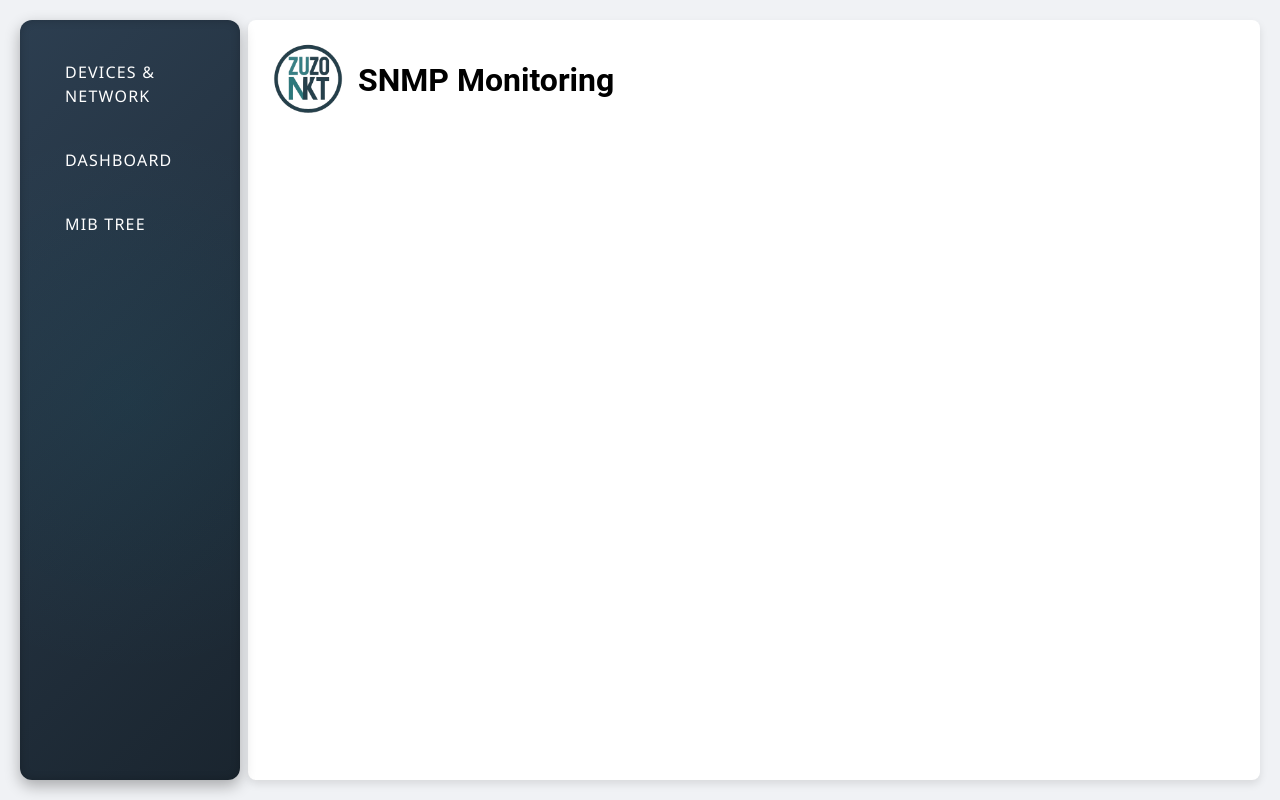
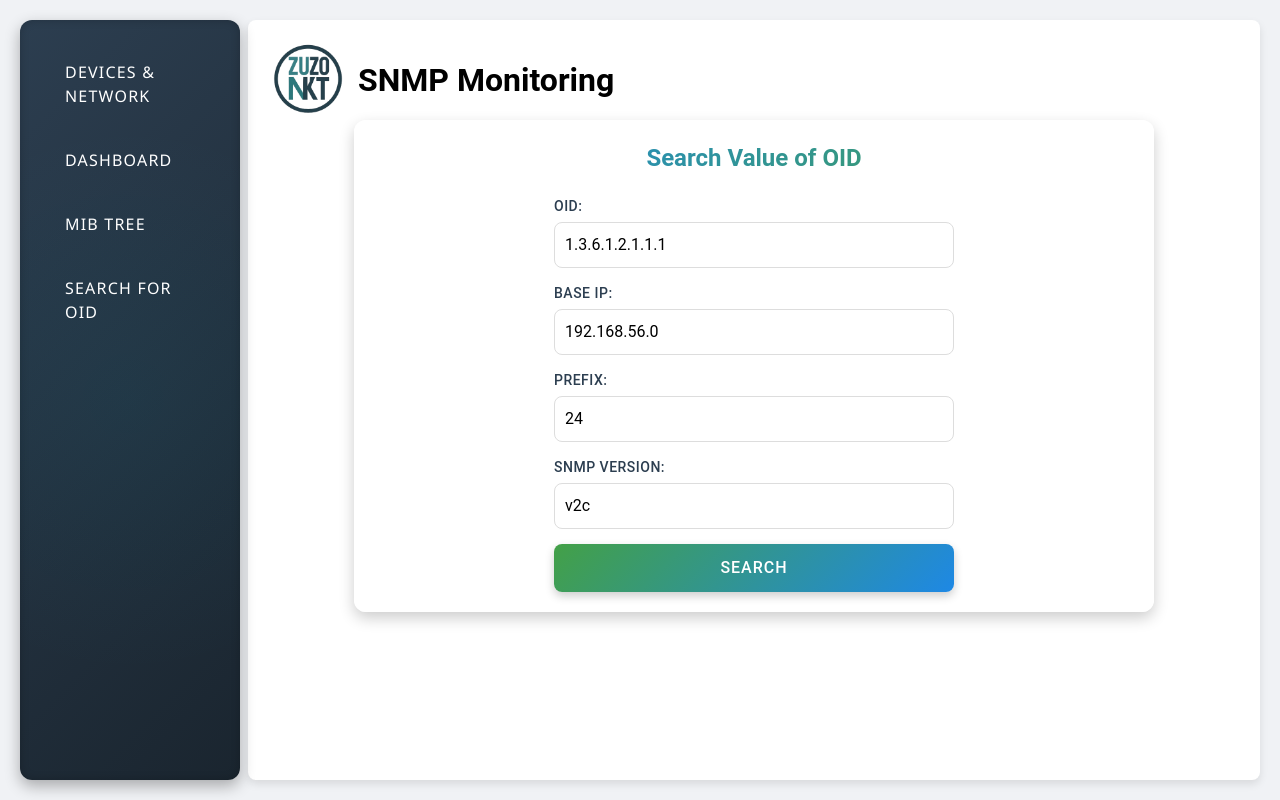
Before and after one commit to Toan235626/SnmpMonitoring, a Vue app in the folder frontend/client/: page /search-oid in a window 1280 px wide. Built offline with nearby package versions, Linux system fonts and the light colour scheme.

Commit message:
Add Search for OID Tab & fix CSS of MIB Tree

```diff
--- a/frontend/client/src/components/DeviceTab.vue
+++ b/frontend/client/src/components/DeviceTab.vue
@@ -21,14 +21,14 @@
         variant="outlined"
         class="search-input"
       />
-      <v-select
+      <!-- <v-select
         v-model="version"
         label="SNMP Version"
         :items="['1', '2c', '3']"
         variant="outlined"
         class="search-input"
         @update:modelValue="onVersionChange"
-      />
+      /> -->
       <template v-if="version === '3'">
         <v-select
           v-model="securityLevel"
--- a/frontend/client/src/components/DevicesNetwork.vue
+++ b/frontend/client/src/components/DevicesNetwork.vue
@@ -40,7 +40,7 @@
         <v-card-title>Scan Devices</v-card-title>
         <v-card-text>
           <v-form ref="form">
-            <v-text-field
+            <!-- <v-text-field
               v-model="scanForm.baseIp"
               label="Base IP (e.g., 192.168.5)"
               :rules="[(v) => !!v || 'Base IP is required']"
@@ -49,7 +49,7 @@
               v-model="scanForm.prefix"
               label="IP Prefix (e.g., 24)"
               :rules="[(v) => !!v || 'IP Prefix is required']"
-            />
+            /> -->
             <v-text-field
               v-model="scanForm.community"
               label="Community String"
--- a/frontend/client/src/components/MibNode.vue
+++ b/frontend/client/src/components/MibNode.vue
@@ -12,9 +12,9 @@
           :class="node.expanded ? 'fas fa-chevron-down' : 'fas fa-chevron-right'"
         ></i>
         {{ node.name || 'Unnamed' }} ({{ node.oid || 'N/A' }})
-        <span v-if="node.value && node.category === 'scalar'" class="value">
-          : {{ node.value }}
-        </span>
+        <div v-if="node.value" class="value">
+          {{ node.value }}
+        </div>
       </span>
       <div v-if="showDetails && (node.description || node.value)" class="details">
         <p v-if="node.description"><strong>Description:</strong> {{ node.description }}</p>
@@ -160,13 +160,18 @@ ul {
   margin-left: 25px;
   padding: 5px 0;
 }
-.value {
-  color: #00ff88;
-  font-size: 1em;
-  font-style: italic;
-  background: rgba(0, 255, 136, 0.1);
-  padding: 2px 6px;
-  border-radius: 4px;
+  .value {
+  font-weight: 500;
+  color: #000000;
+  background: linear-gradient(
+    135deg,
+    #ffffff,
+    #ffffff
+  );
+  padding: 5px 10px;
+  border-radius: 6px;
+  box-shadow: 0 2px 4px rgba(0, 0, 0, 0.1);
+  transition: all 0.3s ease;
 }
 .details {
   padding: 10px 15px;
--- /dev/null
+++ b/frontend/client/src/components/SearchOIDPage.vue
@@ -0,0 +1,272 @@
+<template>
+    <div class="search-oid-container">
+      <h2 class="page-title">Search Value of OID</h2>
+      <form @submit.prevent="searchOid" class="search-form">
+        <div class="form-group">
+          <label for="oid">OID:</label>
+          <input v-model="oid" id="oid" placeholder="Enter OID (e.g., 1.3.6.1.2.1.1.1.0)" required />
+        </div>
+        <div class="form-group">
+          <label for="baseIp">Base IP:</label>
+          <input v-model="baseIp" id="baseIp" placeholder="e.g., 192.168.1.0" required />
+        </div>
+        <div class="form-group">
+          <label for="prefix">Prefix:</label>
+          <input v-model="prefix" id="prefix" placeholder="e.g., 24" required />
+        </div>
+        <div class="form-group">
+          <label for="version">SNMP Version:</label>
+          <select v-model="version" id="version">
+            <option value="1">v1</option>
+            <option value="2c">v2c</option>
+            <option value="3">v3</option>
+          </select>
+        </div>
+        <div v-if="version === '3'" class="snmp-v3-fields">
+          <div class="form-group">
+            <label for="authUsername">Auth Username:</label>
+            <input v-model="authUsername" id="authUsername" placeholder="Enter username" />
+          </div>
+          <div class="form-group">
+            <label for="authPass">Auth Password:</label>
+            <input v-model="authPass" id="authPass" type="password" placeholder="Enter auth password" />
+          </div>
+          <div class="form-group">
+            <label for="privPass">Privacy Password:</label>
+            <input v-model="privPass" id="privPass" type="password" placeholder="Enter privacy password" />
+          </div>
+        </div>
+        <button type="submit" class="search-btn">Search</button>
+      </form>
+
+      <!-- Bảng hiển thị kết quả -->
+      <table v-if="devices.length" class="result-table">
+        <thead>
+          <tr>
+            <th>Device IP</th>
+            <th>Device Name</th>
+            <th>Value</th>
+          </tr>
+        </thead>
+        <tbody>
+          <tr v-for="device in devices" :key="device.deviceIp">
+            <td>{{ device.deviceIp }}</td>
+            <td>{{ device.name }}</td>
+            <td>{{ device.value }}</td>
+          </tr>
+        </tbody>
+      </table>
+      <p v-else-if="searched && !devices.length" class="no-results">
+        No devices found for the specified OID.
+      </p>
+    </div>
+  </template>
+
+  <script>
+  import axios from 'axios';
+
+  export default {
+    data() {
+      return {
+        oid: '1.3.6.1.2.1.1.1',
+        baseIp: '192.168.56.0',
+        prefix: '24',
+        version: '2c',
+        community: 'public',
+        port: 161,
+        authUsername: '',
+        authPass: '',
+        privPass: '',
+        devices: [],
+        searched: false,
+      };
+    },
+    methods: {
+      async searchOid() {
+        try {
+          const params = {
+            baseIp: this.baseIp,
+            prefix: this.prefix,
+            community: this.community,
+            port: this.port,
+            version: this.version,
+            oid: this.oid,
+          };
+
+          if (this.version === '3') {
+            params.authUsername = this.authUsername;
+            params.authPass = this.authPass;
+            params.privPass = this.privPass;
+          }
+
+          const response = await axios.post('api/device-scan/scan-subnet', null, { params });
+          this.devices = response.data;
+          this.searched = true;
+        } catch (error) {
+          console.error('Error searching OID:', error);
+          this.devices = [];
+          this.searched = true;
+        }
+      },
+    },
+  };
+  </script>
+
+  <style scoped>
+  .search-oid-container {
+    max-width: 800px;
+    margin: 0 auto;
+    padding: 20px;
+    background: rgba(255, 255, 255, 0.95);
+    border-radius: 12px;
+    box-shadow: 0 6px 15px rgba(0, 0, 0, 0.2);
+    animation: fadeIn 0.5s ease-in;
+  }
+
+  .page-title {
+    font-size: 24px;
+    font-weight: 600;
+    color: #2c3e50;
+    text-align: center;
+    margin-bottom: 20px;
+    background: linear-gradient(135deg, #1e88e5, #43a047);
+    background-clip: text;
+    -webkit-background-clip: text;
+    -webkit-text-fill-color: transparent;
+  }
+
+  .search-form {
+    display: flex;
+    flex-direction: column;
+    gap: 15px;
+    max-width: 400px;
+    margin: 0 auto;
+  }
+
+  .form-group {
+    display: flex;
+    flex-direction: column;
+    gap: 5px;
+  }
+
+  .form-group label {
+    font-size: 14px;
+    font-weight: 500;
+    color: #2c3e50;
+    text-transform: uppercase;
+    letter-spacing: 0.5px;
+  }
+
+  .form-group input,
+  .form-group select {
+    padding: 10px;
+    border: 1px solid #ddd;
+    border-radius: 8px;
+    font-size: 16px;
+    background: rgba(255, 255, 255, 0.1);
+    transition: all 0.3s ease;
+  }
+
+  .form-group input:focus,
+  .form-group select:focus {
+    outline: none;
+    border-color: #1e88e5;
+    box-shadow: 0 0 8px rgba(30, 136, 229, 0.3);
+  }
+
+  .snmp-v3-fields {
+    padding: 10px;
+    background: rgba(227, 242, 253, 0.5);
+    border-radius: 8px;
+    margin-top: 10px;
+  }
+
+  .search-btn {
+    background: linear-gradient(135deg, #43a047, #1e88e5);
+    color: #ffffff;
+    border: none;
+    border-radius: 8px;
+    padding: 12px 20px;
+    font-size: 16px;
+    font-weight: 500;
+    text-transform: uppercase;
+    letter-spacing: 1px;
+    cursor: pointer;
+    box-shadow: 0 4px 10px rgba(0, 0, 0, 0.2);
+    transition: all 0.3s ease;
+  }
+
+  .search-btn:hover {
+    background: linear-gradient(135deg, #1e88e5, #43a047);
+    transform: scale(1.05);
+    box-shadow: 0 6px 15px rgba(0, 0, 0, 0.3);
+  }
+
+  .result-table {
+    width: 100%;
+    border-collapse: collapse;
+    margin-top: 20px;
+    background: rgba(255, 255, 255, 0.9);
+    border-radius: 10px;
+    box-shadow: 0 4px 12px rgba(0, 0, 0, 0.2);
+    overflow: hidden;
+  }
+
+  .result-table th {
+    background: linear-gradient(135deg, #1e88e5, #43a047);
+    color: #ffffff;
+    padding: 15px 18px;
+    text-align: left;
+    font-weight: 600;
+    text-transform: uppercase;
+    letter-spacing: 1px;
+    border-bottom: 2px solid rgba(255, 255, 255, 0.2);
+  }
+
+  .result-table td {
+    padding: 15px 18px;
+    border-bottom: 1px solid rgba(0, 0, 0, 0.1);
+    color: #2c3e50;
+    transition: background 0.3s ease;
+  }
+
+  .result-table tr:hover {
+    background: rgba(227, 242, 253, 0.9);
+  }
+
+  .no-results {
+    margin-top: 20px;
+    padding: 15px;
+    background: rgba(255, 235, 238, 0.9);
+    border-radius: 8px;
+    color: #d32f2f;
+    text-align: center;
+    box-shadow: 0 4px 10px rgba(0, 0, 0, 0.15);
+    animation: fadeIn 0.5s ease-in;
+  }
+
+  @keyframes fadeIn {
+    from {
+      opacity: 0;
+      transform: translateY(10px);
+    }
+    to {
+      opacity: 1;
+      transform: translateY(0);
+    }
+  }
+
+  @media (max-width: 600px) {
+    .search-oid-container {
+      padding: 10px;
+    }
+    .search-form {
+      max-width: 100%;
+    }
+    .result-table th,
+    .result-table td {
+      padding: 10px;
+      font-size: 14px;
+    }
+  }
+  </style>
--- a/frontend/client/src/components/Sidebar.vue
+++ b/frontend/client/src/components/Sidebar.vue
@@ -11,6 +11,7 @@
       :class="{ highlight: highlightMibTree }"
       @click="resetMibTreeHighlight"
     >MIB Tree</router-link>
+    <router-link to="/search-oid">Search for OID </router-link>
   </div>
 </template>
 
--- a/frontend/client/src/router/index.js
+++ b/frontend/client/src/router/index.js
@@ -2,6 +2,7 @@ import { createRouter, createWebHistory } from "vue-router";
 import DashboardView from "@/views/DashboardView.vue";
 import DevicesNetworkView from "@/views/DevicesNetworkView.vue";
 import MIBTreeView from "@/views/MIBTreeView.vue";
+import SearchOIDView from "@/views/SearchOIDView.vue";
 
 const routes = [
   {
@@ -23,6 +24,11 @@ const routes = [
     name: "MIB Tree",
     component: MIBTreeView,
   },
+  {
+    path: "/search-oid",
+    name: "Search OID",
+    component: SearchOIDView,
+  },
 ];
 
 const router = createRouter({
--- /dev/null
+++ b/frontend/client/src/views/SearchOIDView.vue
@@ -0,0 +1,11 @@
+<template>
+    <SearchOIDPage />
+  </template>
+
+  <script>
+  import SearchOIDPage from "@/components/SearchOIDPage.vue";
+
+  export default {
+    components: { SearchOIDPage },
+  };
+  </script>
```
Also changed, not shown: frontend/client/src/components/Dashboard.vue (+18 -9 lines), frontend/client/src/components/MIBTreePage.vue (+9 -7 lines).
